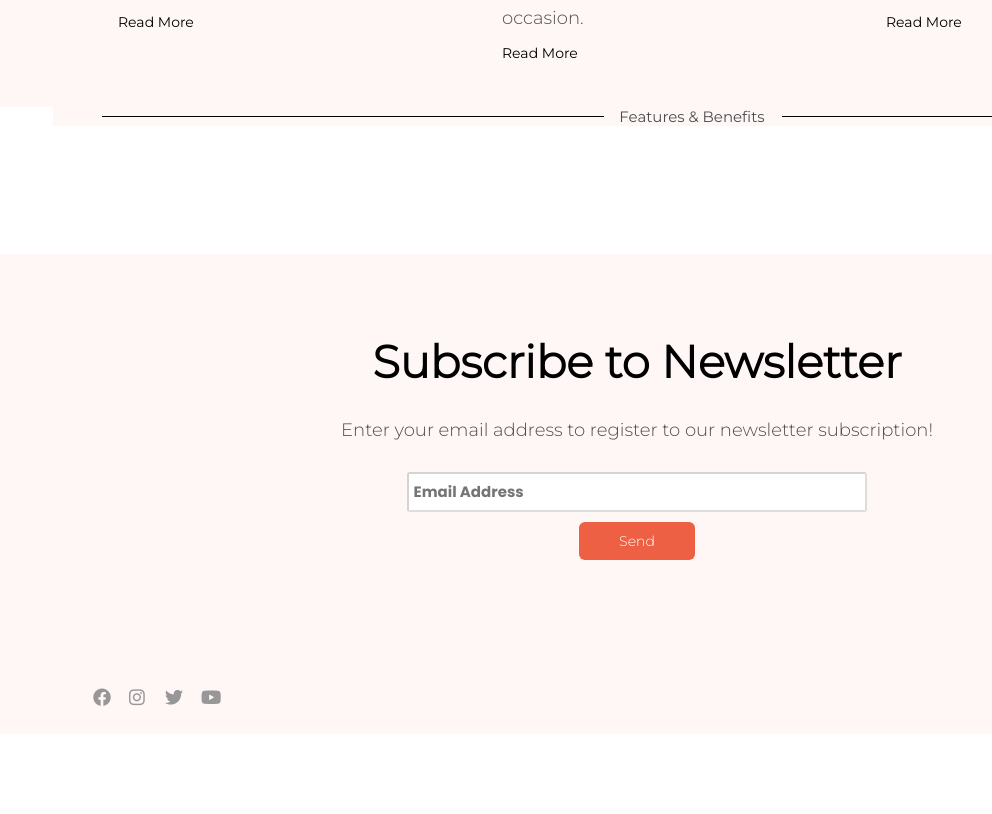
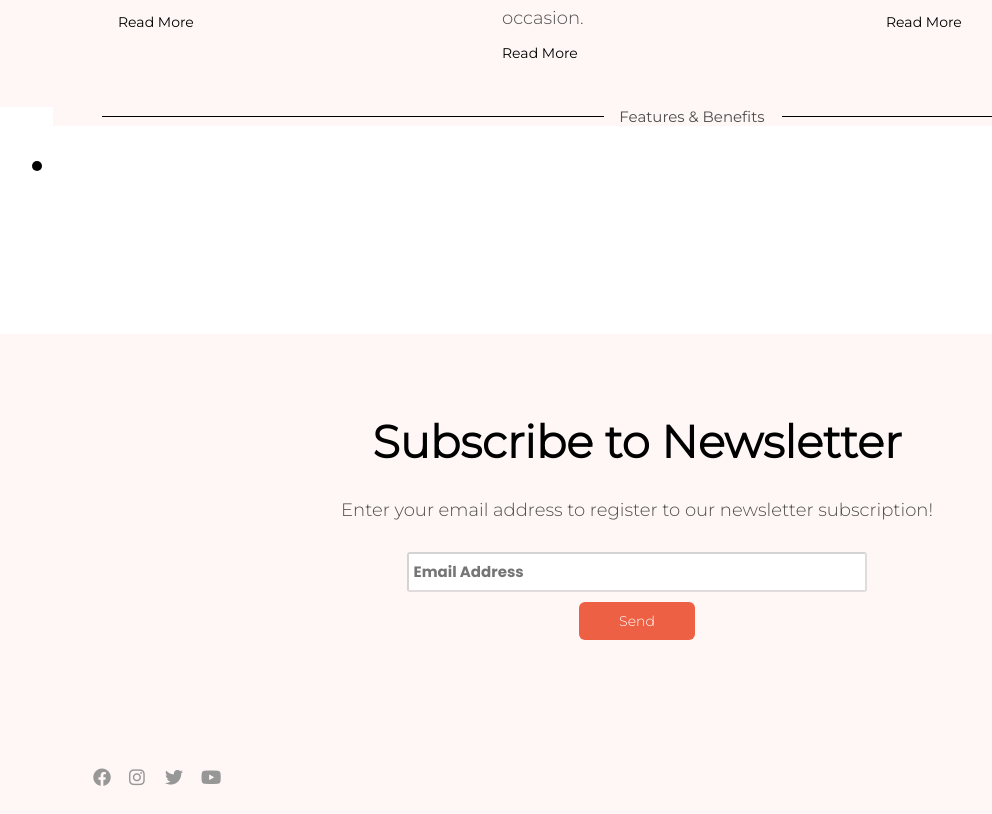
Before and after one commit to nadiahosisy/Beauty-Salon, a React (Vite) app: page /Home in a window 1280 px wide. Shown: the part 2203-3017 px from the top of the page, without its empty margins (3-995 px from the left). Before the commit the page ends 2937 px from the top, so only its background shows below. Built offline with nearby package versions, Linux system fonts and the light colour scheme.

Commit message:
added circles in home page

```diff
--- a/src/components/home-page-component/FeaturesAndBenefits.jsx
+++ b/src/components/home-page-component/FeaturesAndBenefits.jsx
@@ -2,6 +2,7 @@ import React from "react";
 
 const FeaturesAndBenefits = () => {
   return (
+    <>
       <div className="main-div-container-features-benifts">
         <div className="features-benifts-main-div">
           <spn className="left-side"></spn>
@@ -9,6 +10,10 @@ const FeaturesAndBenefits = () => {
           <span className="right-side"></span>
         </div>
       </div>
+      <div className="circle">
+        <div className="dot"></div>
+      </div>
+    </>
   );
 };
 
--- a/src/style/home-beneifts.css
+++ b/src/style/home-beneifts.css
@@ -51,3 +51,19 @@
   color: #4d4d4d;
   font-family: Monserat-regular, sans-serif; /* Specify the font family */
 }
+.circle {
+  width: 5rem; /* גודל העיגול */
+  height: 5rem;
+  color: rgb(0, 0, 0); /* רקע של העיגול */
+  border-radius: 50%; /* יצירת צור מעגלי */
+  display: flex;
+  justify-content: center;
+  align-items: center;
+}
+
+.dot {
+  width: 10px; /* גודל הנקודה */
+  height: 10px;
+  background-color: black; /* צבע הנקודה */
+  border-radius: 50%; /* יצירת צור מעגלי לנקודה */
+}
```
Lines whose indentation alone changed are shown as unchanged.
